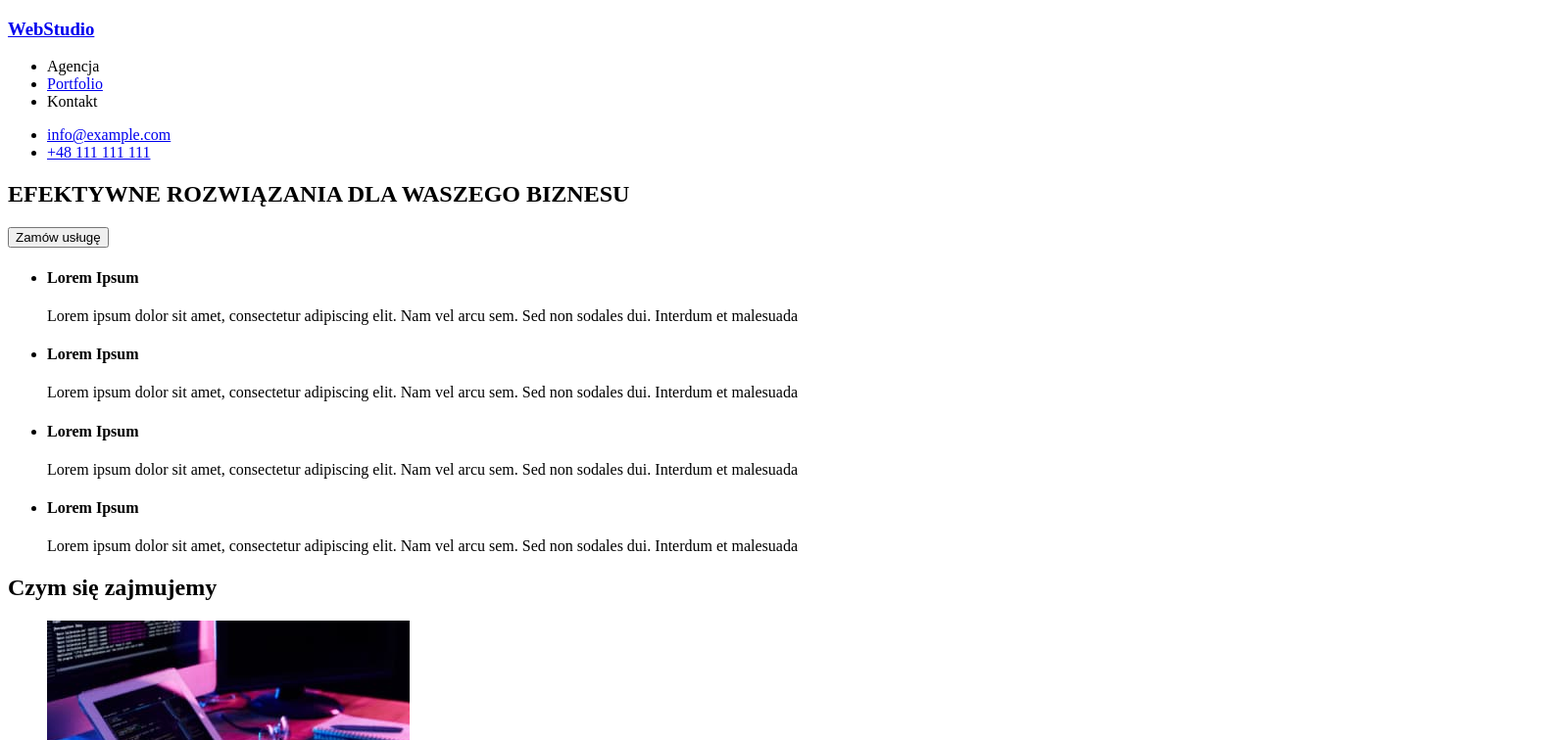
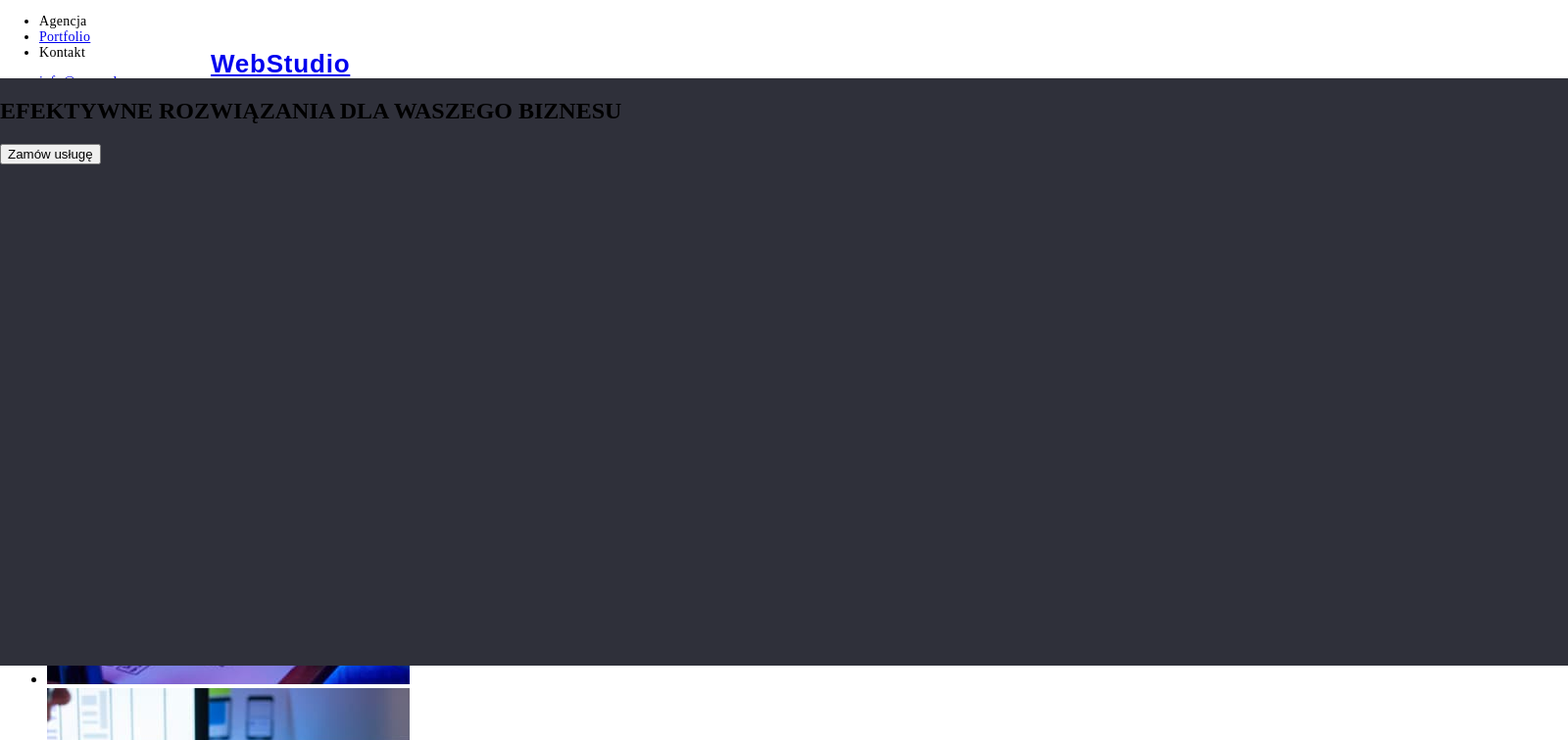
Before and after one commit to grzesiekcz/goit-markup-hw-02-old, a plain HTML site: page index.html in a window 1280 px wide. Shown: the top 756 px of the page at 98% size, 1600 px wide, since content can reach past the window. Drawn offline with Linux system fonts and the light colour scheme.

Commit message:
Nadanie pierwszych stylków w pliku CSS

```diff
--- a/css/styles.css
+++ b/css/styles.css
@@ -0,0 +1,52 @@
+font-family: 'Oleo Script', cursive;
+font-family: 'Raleway', sans-serif;
+font-family: 'Roboto', sans-serif;
+body {
+    font-family: 'Roboto', sans-serif;
+}
+.header {
+    position: absolute;
+    width: 1600px;
+    height: 80px;
+    left: 0px;
+    top: 0px;
+    background: #FFFFFF;
+}
+.logo {
+    font-family: 'Raleway', sans-serif;
+    position: absolute;
+width: 145px;
+height: 31px;
+left: 215px;
+top: 24px;
+font-style: normal;
+font-weight: bold;
+font-size: 26px;
+line-height: 31px;
+letter-spacing: 0.03em;
+color: #2196F3;
+}
+.navigation {
+    font-style: normal;
+font-weight: 500;
+font-size: 14px;
+line-height: 16px;
+letter-spacing: 0.02em;
+}
+.text {
+    font-style: normal;
+    font-weight: normal;
+    font-size: 14px;
+    line-height: 24px;
+    letter-spacing: 0.03em;
+    color: #757575;
+}
+.background {
+    position: absolute;
+width: 1600px;
+height: 600px;
+left: 0px;
+top: 80px;
+
+background: #2F303A;
+}
--- a/index.html
+++ b/index.html
@@ -5,28 +5,27 @@
     <meta http-equiv="X-UA-Compatible" content="IE=edge" />
     <meta name="viewport" content="width=device-width, initial-scale=1.0" />
     <title>WebStudio</title>
+    <link rel="stylesheet" href="./css/styles.css" type="text/css" />
   </head>
-  <body color="white">
-    <header>
-        <h3>
+  <body>
+    <header class="header">
+      <h3 class="logo">
         <a href="https://grzesiekcz.github.io/goit-markup-hw-01/">WebStudio</a>
       </h3>
       <nav>
-          <ul>
+        <ul class="navigation">
           <li>Agencja</li>
           <li>
-              <a
-                href="portfolio/portfolio.html" alt="Portfolio">Portfolio
-              </a>
+            <a href="portfolio/portfolio.html" alt="Portfolio">Portfolio </a>
           </li>
           <li>Kontakt</li>
         </ul>
       </nav>
-        <ul>
+      <ul class="navigation">
         <li><a href="mailto:info@example.com">info@example.com</a></li>
         <li><a href="tel:+48111111111">+48 111 111 111</a></li>
       </ul>
-      <section>
+      <section class="background">
         <h1>EFEKTYWNE ROZWIĄZANIA DLA WASZEGO BIZNESU</h1>
         <button type="button">Zamów usługę</button>
       </section>
@@ -36,28 +35,28 @@
         <ul>
           <li>
             <h4>Lorem Ipsum</h4>
-            <p>
+            <p class="text">
               Lorem ipsum dolor sit amet, consectetur adipiscing elit. Nam vel
               arcu sem. Sed non sodales dui. Interdum et malesuada
             </p>
           </li>
           <li>
             <h4>Lorem Ipsum</h4>
-            <p>
+            <p class="text">
               Lorem ipsum dolor sit amet, consectetur adipiscing elit. Nam vel
               arcu sem. Sed non sodales dui. Interdum et malesuada
             </p>
           </li>
           <li>
             <h4>Lorem Ipsum</h4>
-            <p>
+            <p class="text">
               Lorem ipsum dolor sit amet, consectetur adipiscing elit. Nam vel
               arcu sem. Sed non sodales dui. Interdum et malesuada
             </p>
           </li>
           <li>
             <h4>Lorem Ipsum</h4>
-            <p>
+            <p class="text">
               Lorem ipsum dolor sit amet, consectetur adipiscing elit. Nam vel
               arcu sem. Sed non sodales dui. Interdum et malesuada
             </p>
```
Lines whose indentation alone changed are shown as unchanged.
